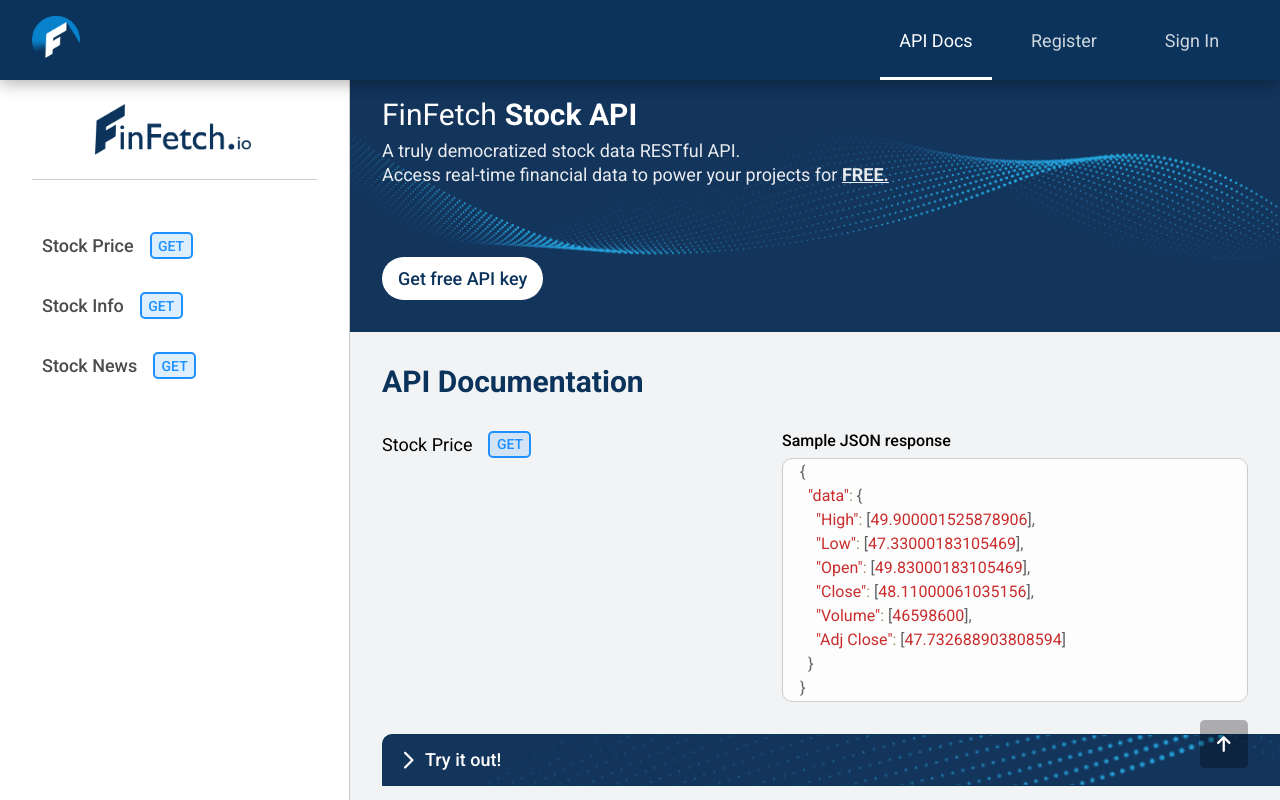
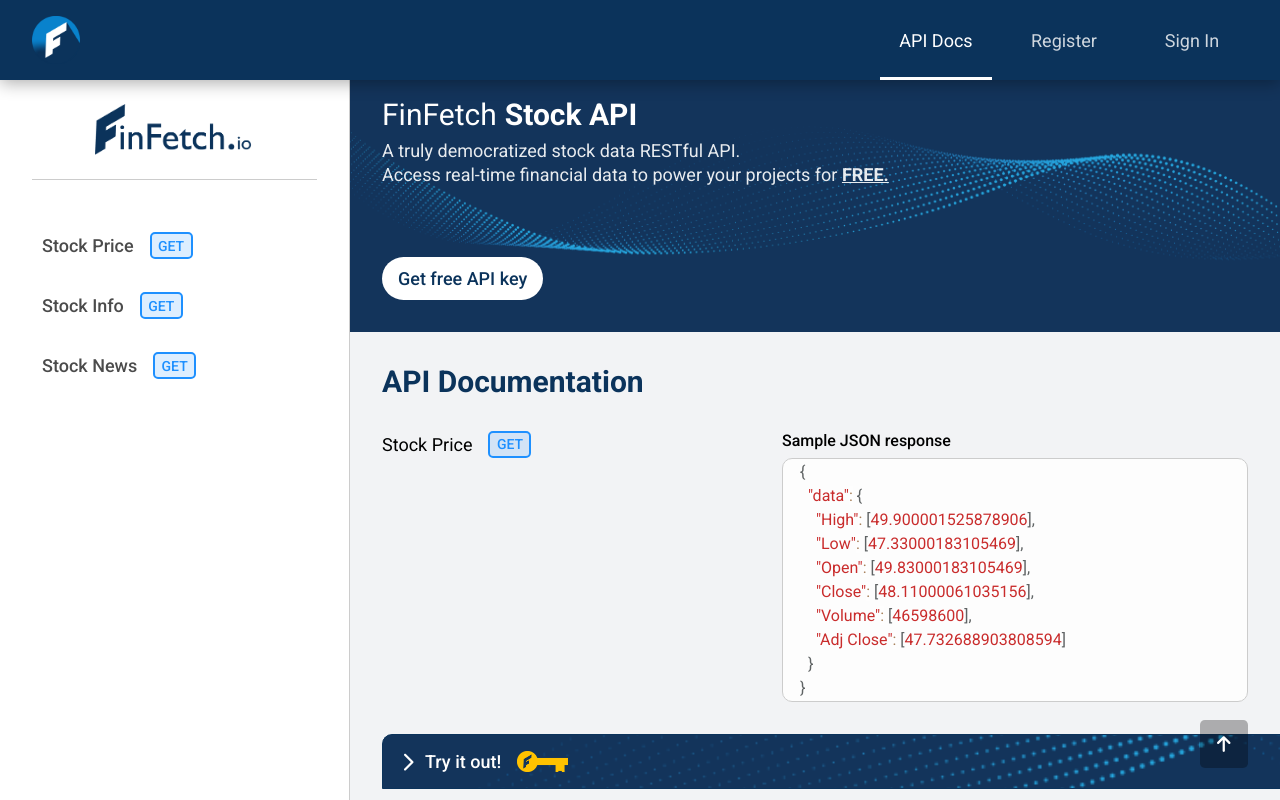
Before and after one commit to dnitecki/finfetch-ui, a React (Create React App) app: page /api/docs in a window 1280 px wide. Built offline with nearby package versions, Linux system fonts and the light colour scheme.

Commit message:
add key to header

```diff
--- a/src/apps/finfetch-api/pages/documentation/Documentation.jsx
+++ b/src/apps/finfetch-api/pages/documentation/Documentation.jsx
@@ -113,7 +113,12 @@ export default function Documentation() {
                 <div className="documentation-content-bottom">
                   <Accordion>
                     <AccordionTab
-                      header="Try it out!"
+                      header={
+                        <div className="tryitout-header">
+                          Try it out!
+                          <img src={key} className="header-icon" />
+                        </div>
+                      }
                       headerClassName="accordion-header"
                       contentClassName="accordion-content"
                     >
@@ -146,7 +151,12 @@ export default function Documentation() {
                 <div className="documentation-content-bottom">
                   <Accordion>
                     <AccordionTab
-                      header="Try it out!"
+                      header={
+                        <div className="tryitout-header">
+                          Try it out!
+                          <img src={key} className="header-icon" />
+                        </div>
+                      }
                       headerClassName="accordion-header"
                       contentClassName="accordion-content"
                     >
@@ -179,7 +189,12 @@ export default function Documentation() {
                 <div className="documentation-content-bottom">
                   <Accordion>
                     <AccordionTab
-                      header="Try it out!"
+                      header={
+                        <div className="tryitout-header">
+                          Try it out!
+                          <img src={key} className="header-icon" />
+                        </div>
+                      }
                       headerClassName="accordion-header"
                       contentClassName="accordion-content"
                     >
--- a/src/apps/finfetch-api/pages/documentation/Documentation.scss
+++ b/src/apps/finfetch-api/pages/documentation/Documentation.scss
@@ -391,6 +391,15 @@
   transition: all ease 0.2s;
   opacity: 1;
 }
+.tryitout-header {
+  display: flex;
+  justify-content: center;
+  align-items: center;
+  column-gap: 1rem;
+}
+.accordion-header .header-icon {
+  height: 1.3rem;
+}
 .accordion-content {
   display: flex;
 }
```
